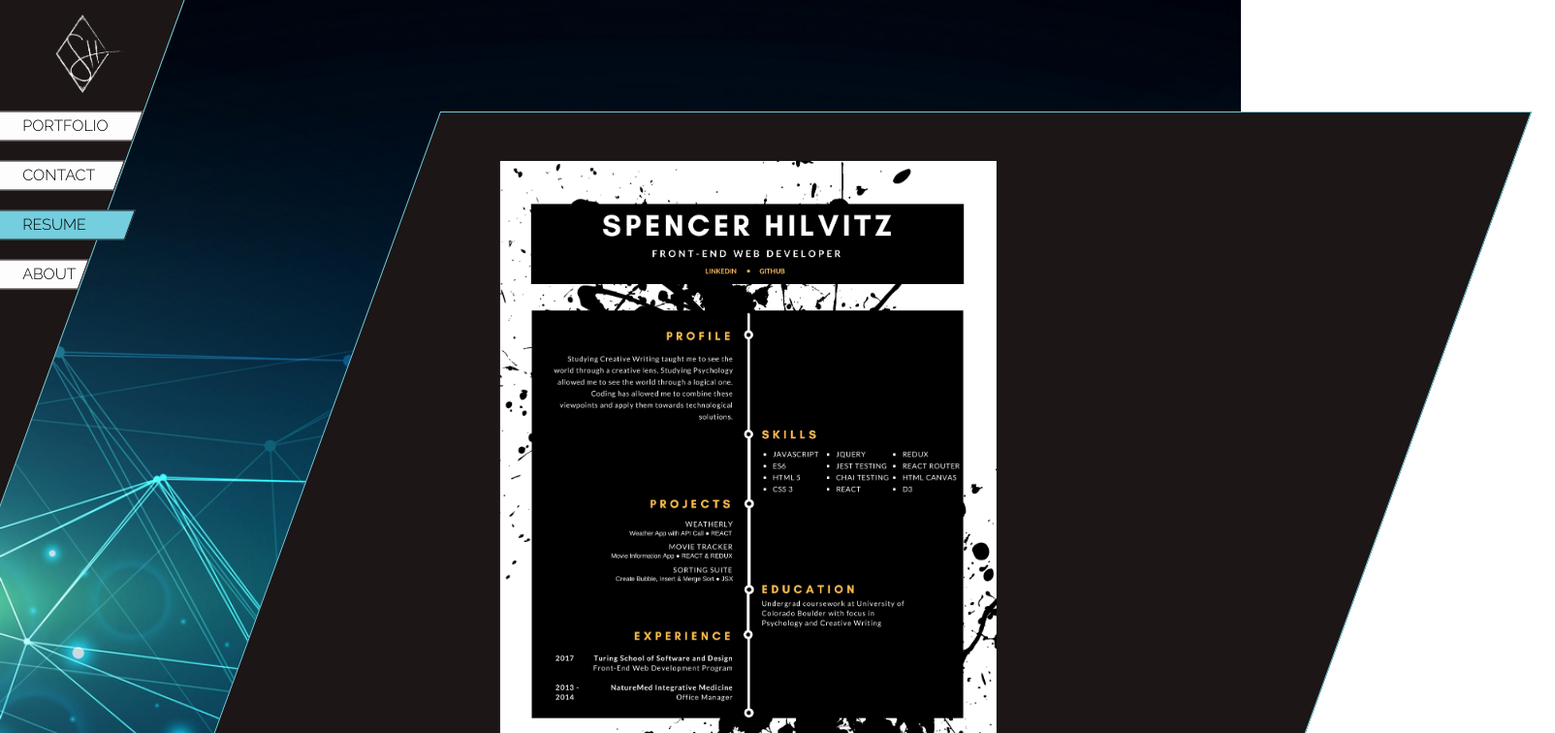
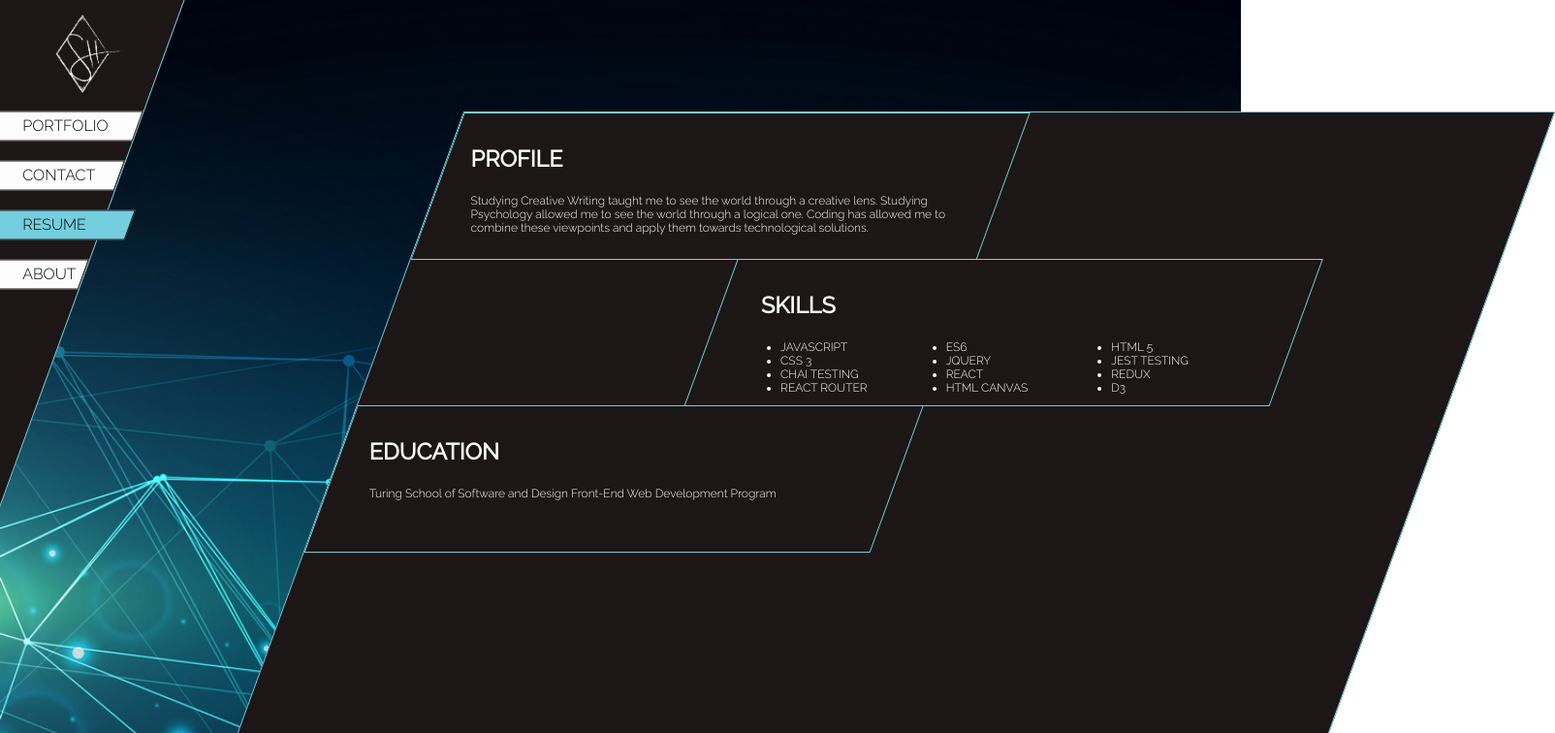
Before and after one commit to hilvitzs/spencer.hilvitz, a React (Create React App) app: page /resume in a window 1280 px wide. Shown: the top 756 px of the page at 97% size, 1604 px wide, since content can reach past the window. Built offline with nearby package versions, Linux system fonts and the light colour scheme.

Commit message:
work on resume styling

```diff
--- a/src/components/Resume.js
+++ b/src/components/Resume.js
@@ -3,7 +3,57 @@ import React from 'react';
 export const Resume = () => {
   return (
     <div className='main-content-div'>
-      <img alt='resume' className='resume-img' src={require('../resume_turing.jpg')} />
+      <div className='resume-container'>
+        <div className='profile-div resume-content'>
+          <div className='resume-text'>
+            <h1>PROFILE</h1>
+            <p className='profile-content small-content'>
+              Studying Creative Writing taught me to see the
+              world through a creative lens. Studying Psychology
+              allowed me to see the world through a logical one.
+              Coding has allowed me to combine these
+              viewpoints and apply them towards technological
+              solutions.
+            </p>
+          </div>
+        </div>
+        <div className='skills-div resume-content'>
+          <div className='resume-text'>
+            <h1>SKILLS</h1>
+            <ul className='skills-list small-content'>
+              <li className='skills-list-item'>JAVASCRIPT</li>
+              <li className='skills-list-item'>ES6</li>
+              <li className='skills-list-item'>HTML 5</li>
+              <li className='skills-list-item'>CSS 3</li>
+              <li className='skills-list-item'>JQUERY</li>
+              <li className='skills-list-item'>JEST TESTING</li>
+              <li className='skills-list-item'>CHAI TESTING</li>
+              <li className='skills-list-item'>REACT</li>
+              <li className='skills-list-item'>REDUX</li>
+              <li className='skills-list-item'>REACT ROUTER</li>
+              <li className='skills-list-item'>HTML CANVAS</li>
+              <li className='skills-list-item'>D3</li>
+            </ul>
+          </div>
+        </div>
+        <div className='education-div resume-content'>
+          <div className='resume-text'>
+            <h1>EDUCATION</h1>
+            <p className='small-content'>
+              Turing School of Software and Design
+              Front-End Web Development Program
+            </p>
+          </div>
+        </div>
+        {/* <div className='experience-content resume-content'>
+          <h1>EXPERIENCE</h1>
+          <p>
+            - Turing School of Software and Design
+            Front-End Web Development Program
+            - NatureMed Integrative Medicine Office Manager
+          </p>
+        </div> */}
+      </div>
     </div>
   );
 };
--- a/src/styles/styles.css
+++ b/src/styles/styles.css
@@ -119,6 +119,7 @@ span {
   font-size: 20px;
   overflow: hidden;
   transform: skewX(-20deg);
+  overflow: hidden;
 }
 
 .about-div {
@@ -221,6 +222,11 @@ img {
   width: 40%;
 }
 
+.resume-container {
+  height: 800px;
+  width: 100%;
+}
+
 .contact-content {
   margin: 0;
   width: 86%;
@@ -237,3 +243,56 @@ img {
   width: 87%;
   margin: 20px 0;
 }
+
+.profile-div {
+  color: #FDFDFD;
+  background-color: #1C1616;
+  top: 0;
+  left: 0;
+}
+
+.resume-text {
+  transform: skewX(20deg);
+  padding-left: 25px;
+}
+
+.profile-content {
+  font-size: 12px;
+  font-weight: 300;
+}
+
+.resume-content {
+  position: absolute;
+  width: 50%;
+  border: 1px solid #74CEDD;
+  padding: 10px;
+  height: 130px;
+}
+
+.skills-div {
+  border: 1px solid #74CEDD;
+  width: 50%;
+  top: 151px;
+  right: 183px;
+  padding-left: 30px;
+}
+
+.education-div {
+  top: 302px;
+  left: 0;
+}
+
+.small-content {
+  font-weight: 300;
+  font-size: 12px;
+}
+
+.skills-list {
+  display: flex;
+  flex-wrap: wrap;
+  padding-left: 20px;
+}
+
+.skills-list-item {
+  width: 33%;
+}
```
